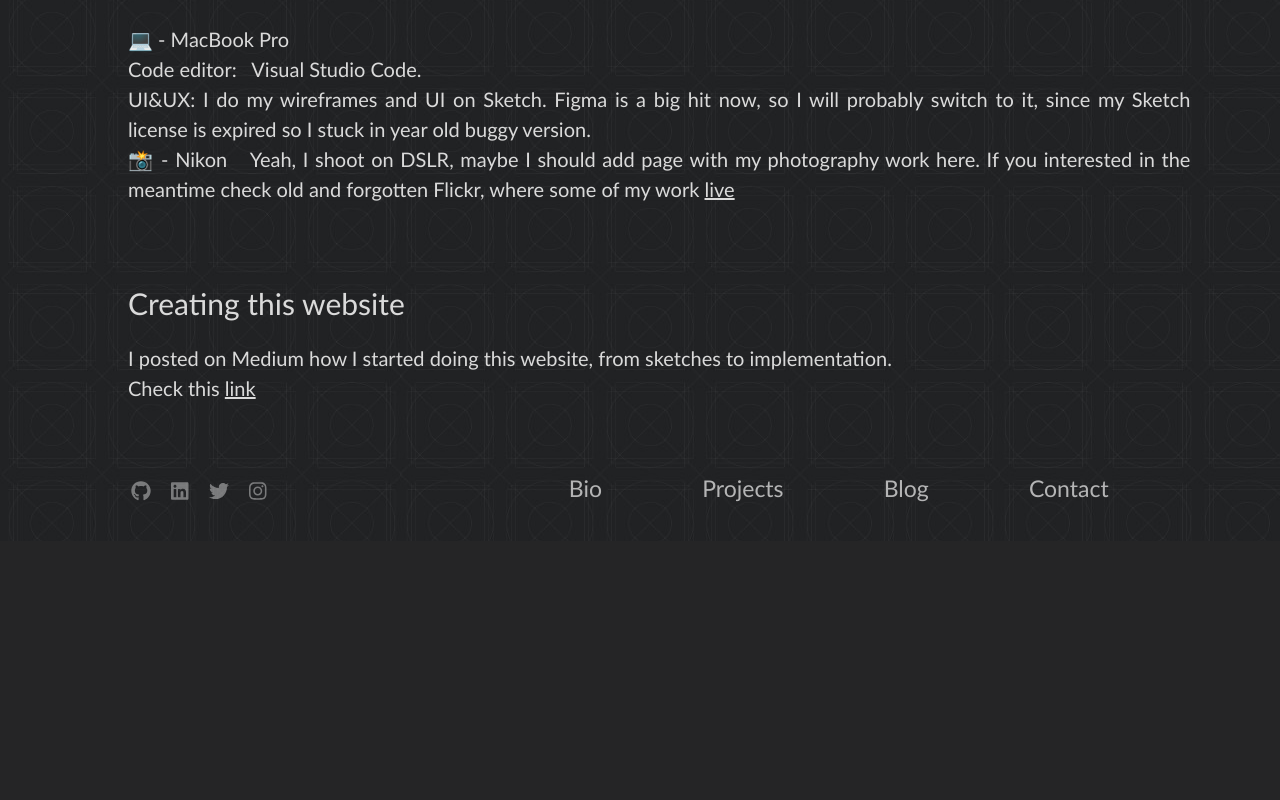
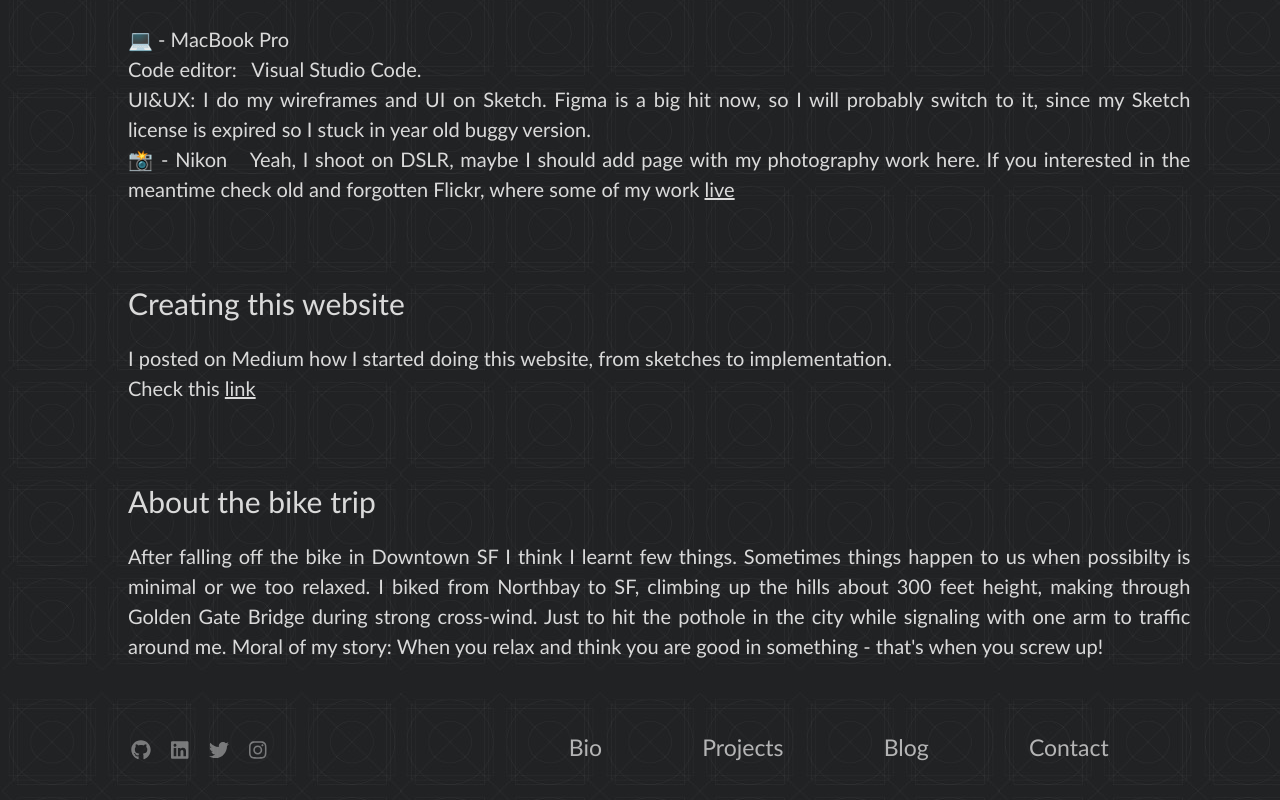
Before and after one commit to sagdish/dev-portfolio, a React (Create React App) app: page /blog in a window 1280 px wide. Shown: the part 517-1317 px from the top of the page. Before the commit the page ends 1058 px from the top, so only its background shows below. Built offline with nearby package versions, Linux system fonts and the light colour scheme.

Commit message:
blog entry

```diff
--- a/src/components/Stoic.js
+++ b/src/components/Stoic.js
@@ -53,7 +53,7 @@ function Stoic(props) {
         <a.div
           className='card'
           style= {{ opacity, transform: transform.interpolate(t => `${t} rotateX(180deg)`) }}
-          >
+        >
           {quotesList[random]}
         </a.div>
       </div>
--- a/src/pages/Blog.js
+++ b/src/pages/Blog.js
@@ -66,6 +66,15 @@ function Blog(props) {
           </p>
         </div>
 
+        <div className='blog-entry'>
+          <h2>About the bike trip</h2>
+          <p>
+            After falling off the bike in Downtown SF I think I learnt few things. Sometimes things happen to us when possibilty is minimal or we too relaxed.
+            I biked from Northbay to SF, climbing up the hills about 300 feet height, making through Golden Gate Bridge during strong cross-wind.
+            Just to hit the pothole in the city while signaling with one arm to traffic around me. Moral of my story: When you relax and think you are good in something - that's when you screw up!
+          </p>
+        </div>
+
       </div>
     </Fade>
   );
```
